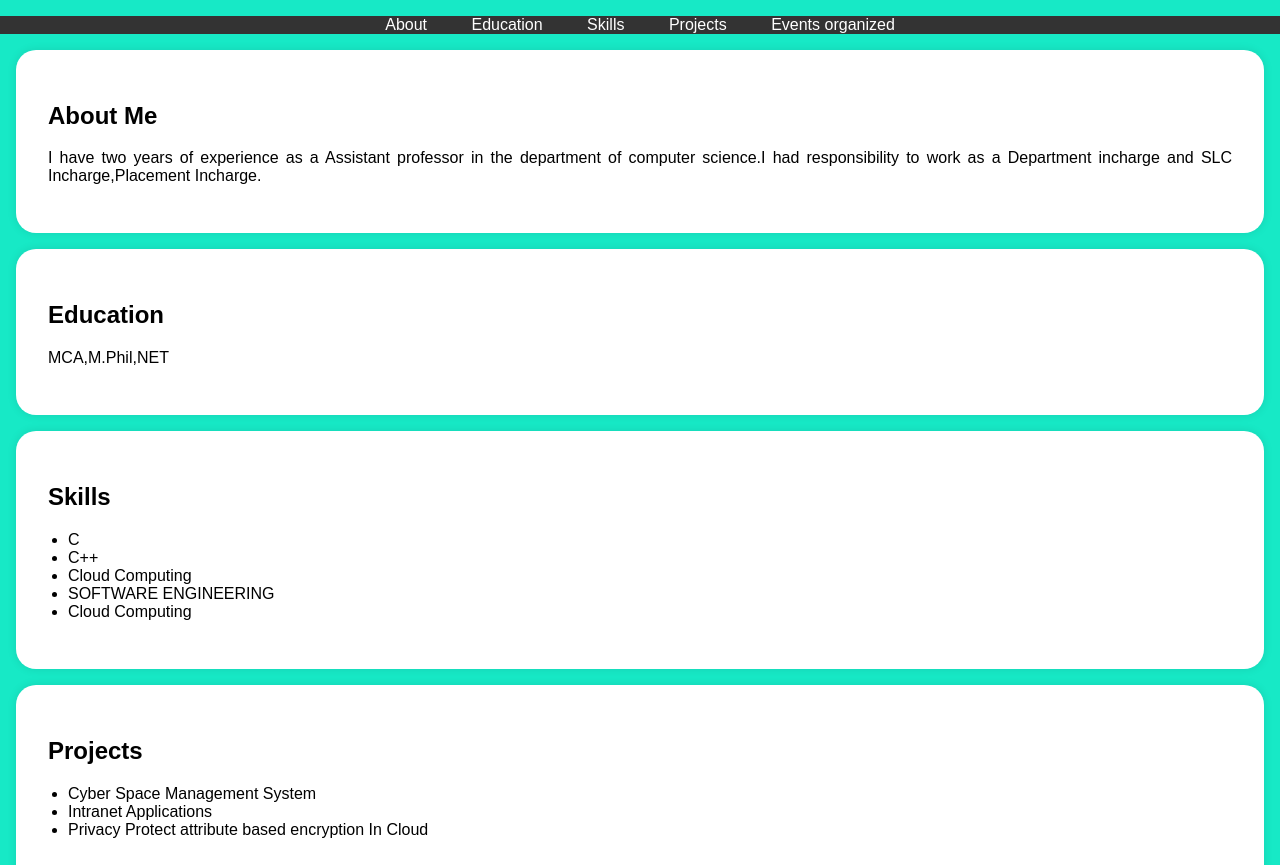
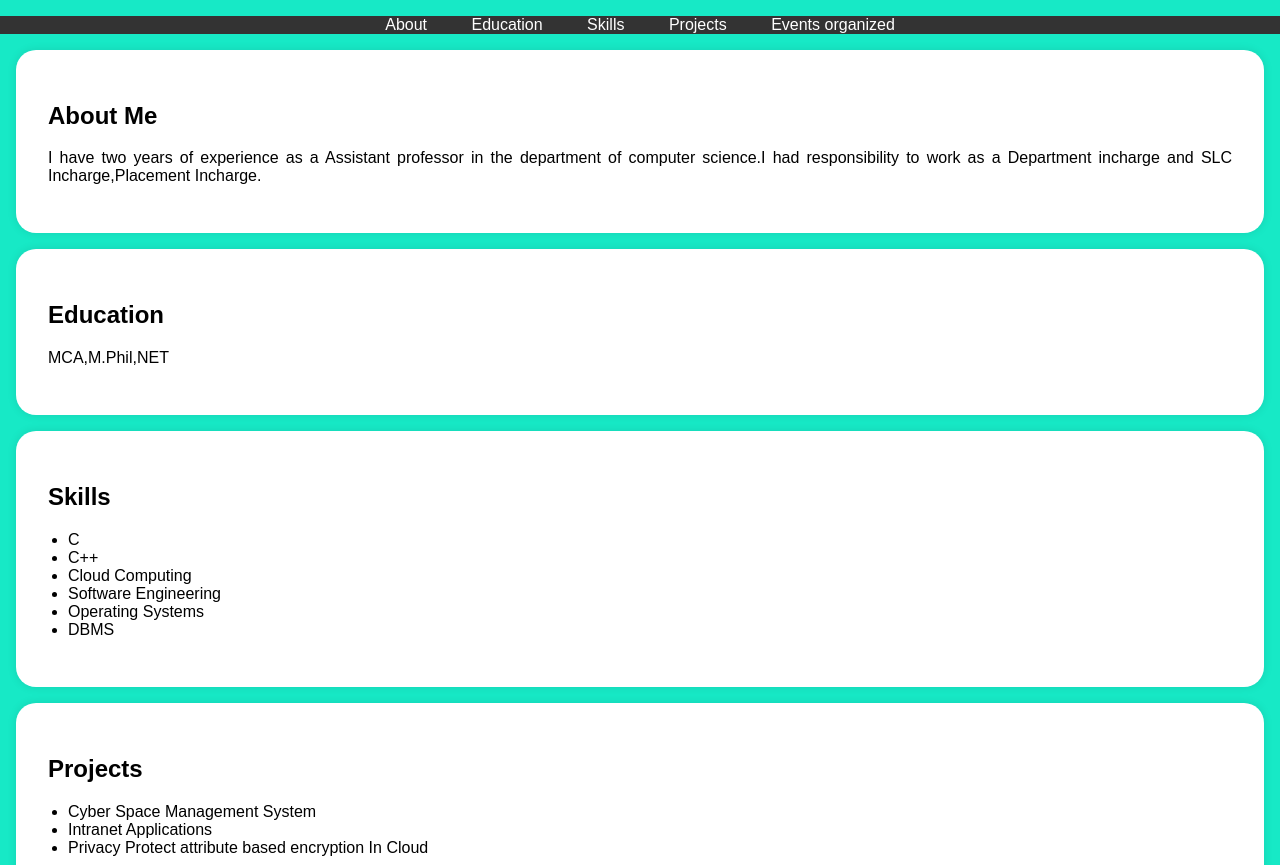
Before and after one commit to kowsipraba-123/Newprofile, a plain HTML site: page index.html in a window 1280 px wide. Shown: the part 197-1062 px from the top of the page. Drawn offline with Linux system fonts and the light colour scheme.

Commit message:
Update index.html

```diff
--- a/index.html
+++ b/index.html
@@ -135,8 +135,9 @@
                 <li>C</li>
                 <li>C++</li>
                 <li>Cloud Computing</li>
-                <li>SOFTWARE ENGINEERING</li>
-                <li>Cloud Computing</li>
+                <li>Software Engineering</li>
+                <li>Operating Systems</li>
+                <li>DBMS</li>
             </ul>
         </div>
     </section>
```
